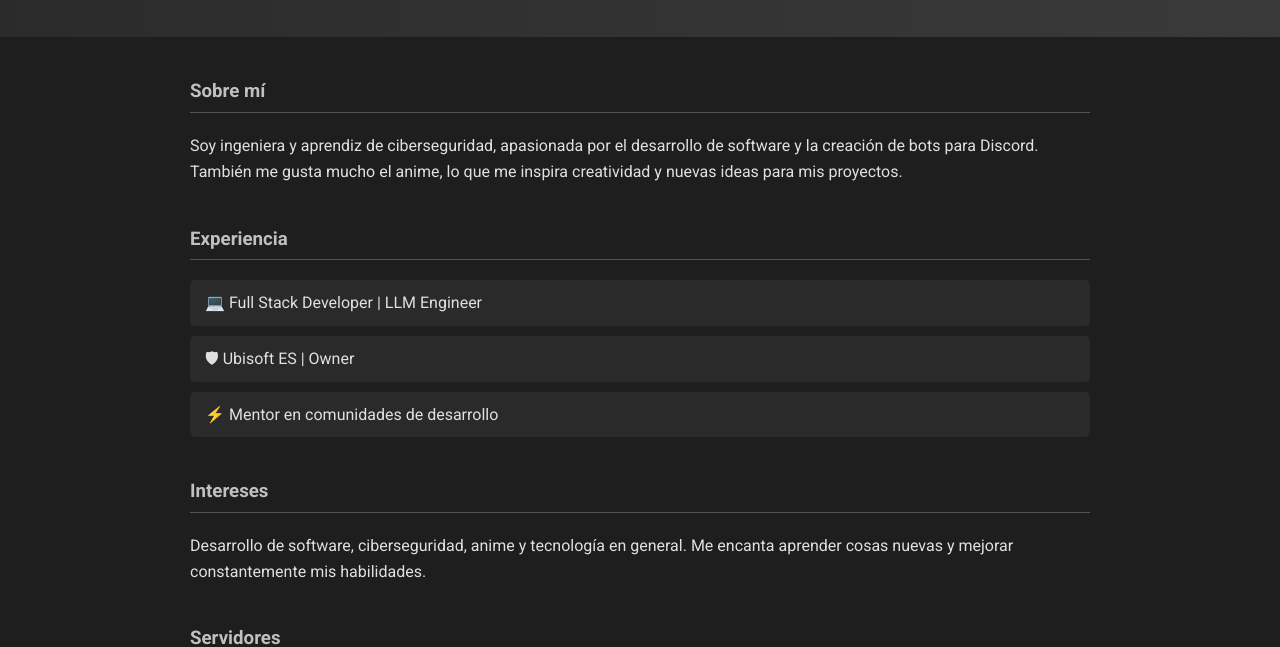
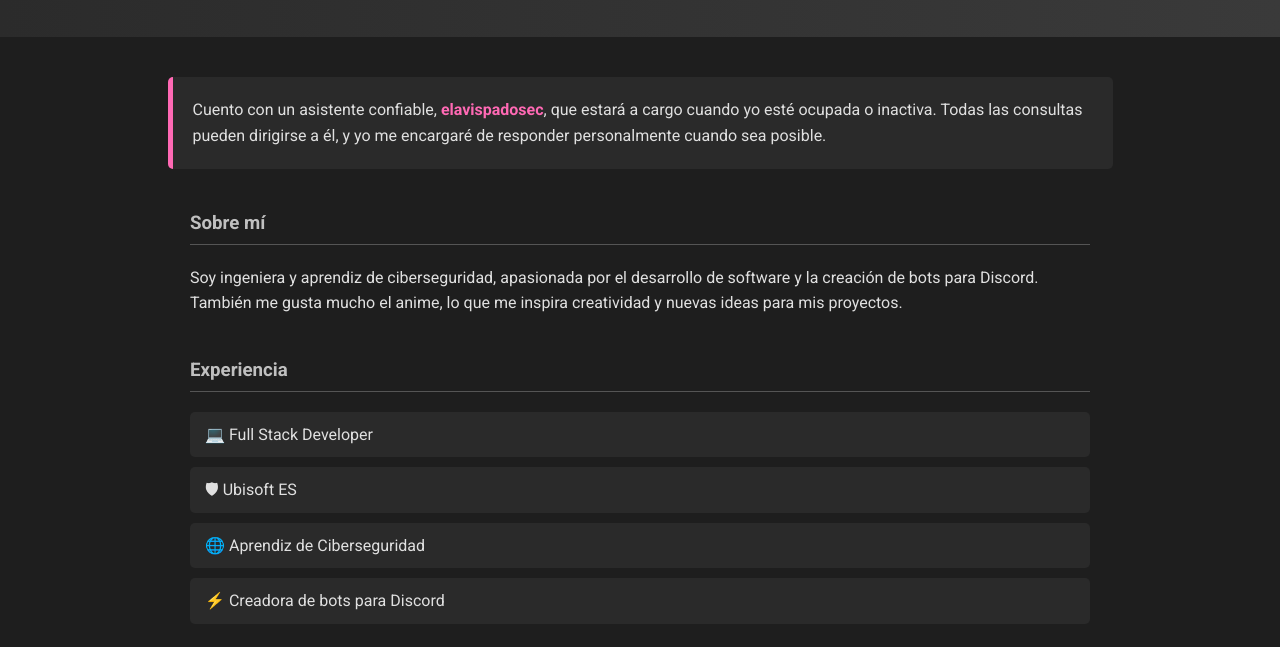
Before and after one commit to catper1102-sudo/mi-web, a plain HTML site: page index.html in a window 1280 px wide. Shown: the part 155-802 px from the top of the page. Drawn offline with Linux system fonts and the light colour scheme.

Commit message:
Update index.html

```diff
--- a/index.html
+++ b/index.html
@@ -73,6 +73,7 @@
       color: #fff;
     }
 
+    /* Sección de botones sociales */
     .socials {
       display: flex;
       gap: 20px;
@@ -114,6 +115,26 @@
       font-weight: 500;
       margin-bottom: 10px;
     }
+
+    /* Estilo para la sección de asistente */
+    .asistente {
+      background: #2a2a2a;
+      border-left: 5px solid #ff69b4;
+      padding: 20px;
+      border-radius: 5px;
+      margin-bottom: 40px;
+    }
+
+    .asistente p {
+      margin: 0;
+      font-size: 1rem;
+      color: #e0e0e0;
+    }
+
+    .asistente span {
+      font-weight: 600;
+      color: #ff69b4;
+    }
   </style>
 </head>
 <body>
@@ -123,6 +144,13 @@
     <h2>LLM Engineer | Ubisoft ES | Owner | destinyarchive.gg</h2>
   </header>
 
+  <!-- Sección: Asistente -->
+  <section class="asistente">
+    <p>
+      Cuento con un asistente confiable, <span>elavispadosec</span>, que estará a cargo cuando yo esté ocupada o inactiva. Todas las consultas pueden dirigirse a él, y yo me encargaré de responder personalmente cuando sea posible.
+    </p>
+  </section>
+
   <section>
     <h3>Sobre mí</h3>
     <p>Soy ingeniera y aprendiz de ciberseguridad, apasionada por el desarrollo de software y la creación de bots para Discord. También me gusta mucho el anime, lo que me inspira creatividad y nuevas ideas para mis proyectos.</p>
@@ -131,9 +159,10 @@
   <section>
     <h3>Experiencia</h3>
     <ul>
-      <li>💻 Full Stack Developer | LLM Engineer</li>
-      <li>🛡 Ubisoft ES | Owner</li>
-      <li>⚡ Mentor en comunidades de desarrollo</li>
+      <li>💻 Full Stack Developer</li>
+      <li>🛡 Ubisoft ES</li>
+      <li>🌐 Aprendiz de Ciberseguridad</li>
+      <li>⚡ Creadora de bots para Discord</li>
     </ul>
   </section>
 
```
